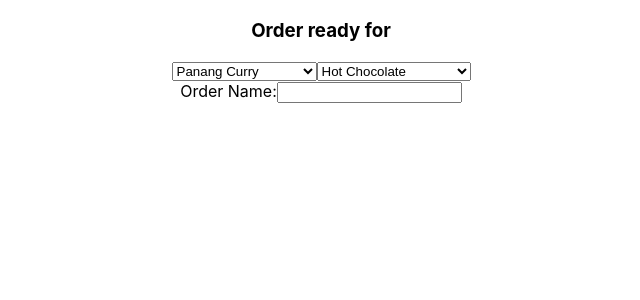
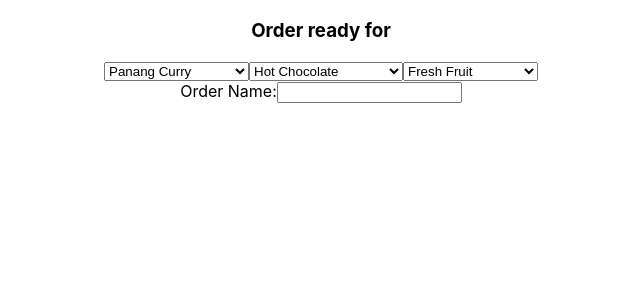
Before and after one commit to SusanBird/react-fast-food-order-tool, a React (Create React App) app: page / in a window 1280 px wide. Shown: the top 300 px of the page, without its empty margins (319-959 px from the left). Built offline with nearby package versions, Linux system fonts and the light colour scheme.

Commit message:
created SideDropdown

```diff
--- a/src/App.js
+++ b/src/App.js
@@ -3,6 +3,7 @@ import { useState } from 'react';
 import NameInput from './NameInput';
 import FoodDropdown from './FoodDropdown';
 import DrinkDropdown from './DrinkDropdown';
+import SideDropdown from './SideDropdown';
 
 function App() {
   const [orderName, setOrderName] = useState('');
@@ -19,6 +20,7 @@ function App() {
       <div>
         <FoodDropdown setFoodId={setFoodId} />
         <DrinkDropdown setDrinkId={setDrinkId} />
+        <SideDropdown setSideId={setSideId} />
         <NameInput setOrderName={setOrderName} />
       </div>
     </div>
--- /dev/null
+++ b/src/SideDropdown.js
@@ -0,0 +1,15 @@
+import React from 'react';
+
+export default function SideDropdown({ setSideId }) {
+  function handleChange(e) {
+    setSideId(e.target.value);
+  }
+
+  return (
+    <select onChange={handleChange}>
+      <option value="1">Fresh Fruit</option>
+      <option value="2">Sweet Potato Fries</option>
+      <option value="3">Guacamole</option>
+    </select>
+  );
+}
```
